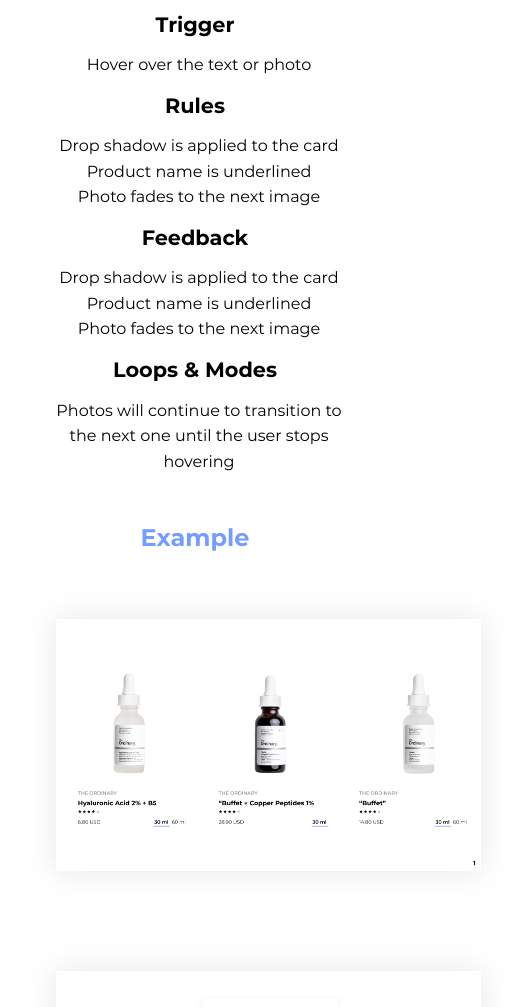
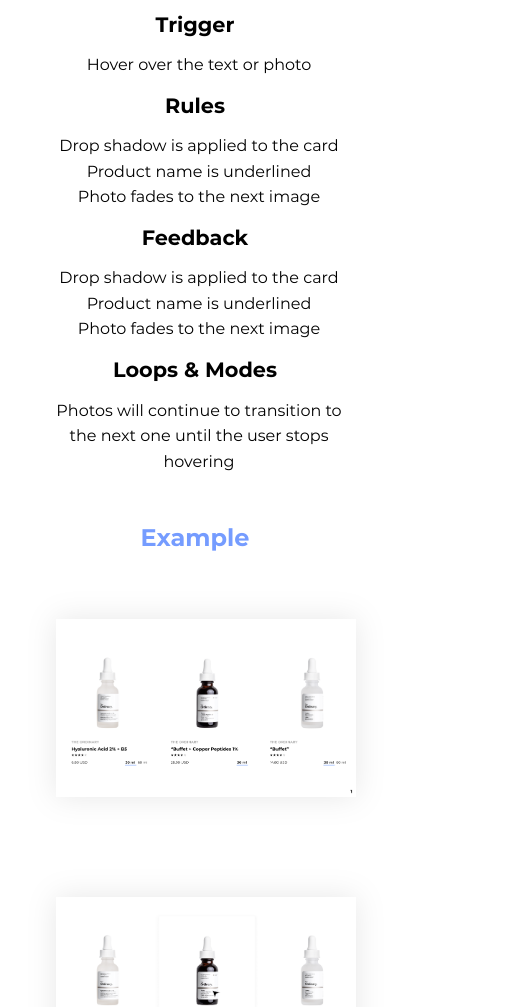
Before and after one commit to megan-lam/idm241-mal464, a plain HTML site: page alpha/index.html in a window 390 px wide. Shown: the part 101-1108 px from the top of the page, 529 px wide, since content can reach past the window. Drawn offline with Linux system fonts and the light colour scheme.

Commit message:
img responsive for mobile

```diff
--- a/alpha/css/stylesheet.css
+++ b/alpha/css/stylesheet.css
@@ -54,6 +54,10 @@ img{
     padding: 3rem;
     text-align: center;
 }
+@media (max-width: 500px){
+    img{
+       max-width: 300px;
+    }}
 a:hover {
     color:#A3BCFF;
    }
```
